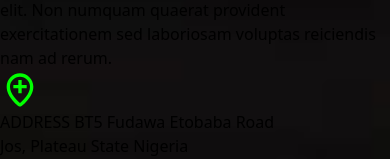
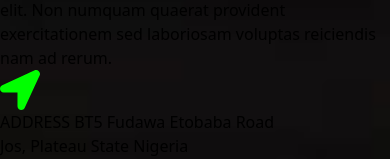
Before and after one commit to webForDave/devvee, a React (Vite) app: page / in a window 390 px wide. Shown: the part 8743-8902 px from the top of the page. Built offline with nearby package versions, Linux system fonts and the light colour scheme.

Commit message:
modified footer icons

```diff
--- a/src/Components/Footer.jsx
+++ b/src/Components/Footer.jsx
@@ -1,6 +1,6 @@
 import logo from '../assets/Images/heroLogo.png';
-import { BiLocationPlus, BiPhoneCall } from 'react-icons/bi';
-
+import { BiPhoneCall } from 'react-icons/bi';
+import { FaLocationArrow } from 'react-icons/fa';
 
 const Footer = () => {
     return (
@@ -19,7 +19,7 @@ const Footer = () => {
 
 
                     <div className="flex text-white py-[10px] lg:py-">
-                        <BiLocationPlus size={40} color='lime' className="w-[30px] lg:w-[80px]" />
+                        <FaLocationArrow size={40} color='lime' className="w-[30px] lg:w-[80px]" />
                             <h3 className=" text-[14px] font-light px-[3px]">ADDRESS <span className="block font-medium font-[cambria] text-[14px] lg:text-[20px]">BT5 Fudawa Etobaba Road <br /> Jos, Plateau State Nigeria</span> </h3>
 
                     </div>
```
